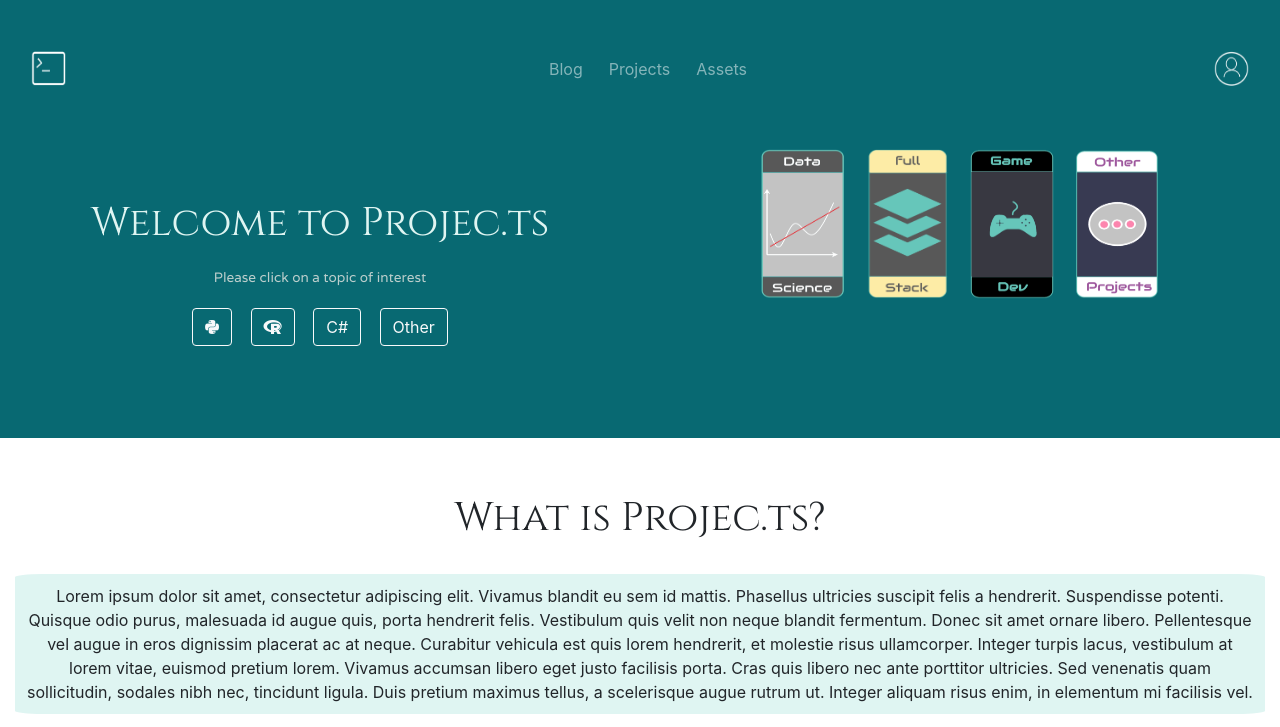
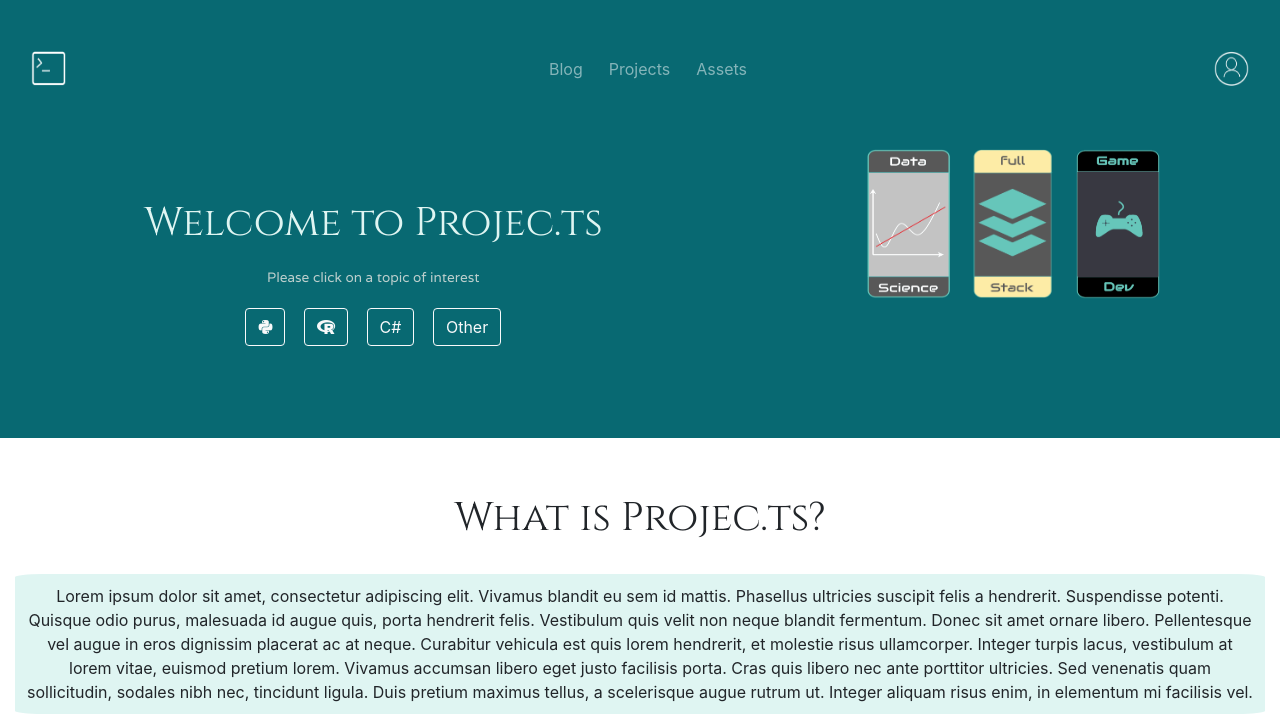
Before and after one commit to TimofeySugaipov/Web-Development, a plain HTML site: page Python.html in a window 1280 px wide. Shown: the top 727 px of the page. Drawn offline with nearby package versions, Linux system fonts and the light colour scheme.

Commit message:
Add files via upload

```diff
--- a/Python.html
+++ b/Python.html
@@ -49,7 +49,7 @@
           </div>
         </nav>
         <div class="row" style = "text-align: center;">
-          <div class="col-lg-6">
+          <div class="col-md-7">
             <h1 style = "color: #dff5f2; margin: 100px auto 10px auto;">Welcome to Projec.ts</h1>
             <p class = "subheading"> Please click on a topic of interest</p>
             <div class="array">
@@ -59,11 +59,11 @@
               <button type="button" name="Other" class="btn btn-outline-light">Other</button>
             </div>
           </div>
-          <div class="col-lg-6" style = "margin: 50px auto 100px auto;">
+          <div class="col-md-5" style = "margin: 50px auto 100px auto;">
             <img src="images\analytics1.png" width = 100px height = 150px alt="Data Science and Analytics">
             <img src="images\fullstack.png" width = 100px height = 150px alt="Web and App Development">
             <img src="images\gamedev.png" width = 100px height = 150px alt="Game Development">
-            <img src="images\Other.png" width = 100px height = 150px alt="More">
+            <!--<img src="images\Other.png" width = 100px height = 150px alt="More">-->
           </div>
         </div>
       </div>
```
